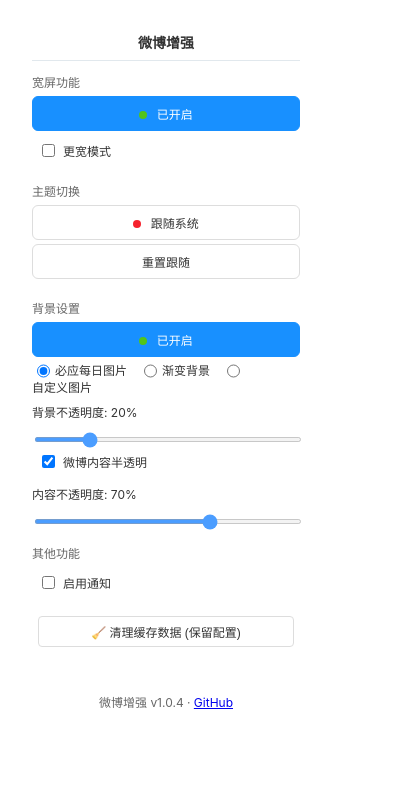
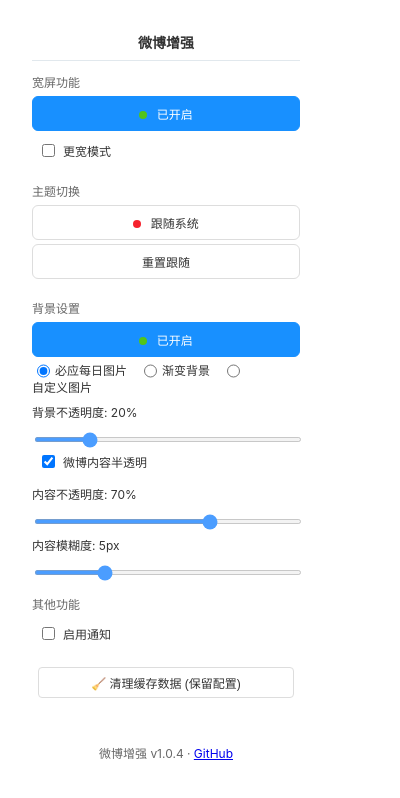
Before and after one commit to xzy-nine/youhou, a browser extension: page popup.html in a window 400 px wide. Both pictures are taken after a click on the button "已关闭". Drawn offline with Linux system fonts and the light colour scheme.

Commit message:
添加内容模糊度设置，优化内容透明度控制逻辑，

```diff
--- a/popup.html
+++ b/popup.html
@@ -302,10 +302,14 @@
           <input type="checkbox" id="content-transparency-toggle">
           <label for="content-transparency-toggle">微博内容半透明</label>
         </div>
-
-        <div class="range-control" id="content-opacity-container" style="display:none;">
+          <div class="range-control" id="content-opacity-container" style="display:none;">
           <label for="content-opacity">内容不透明度: <span id="content-opacity-value">70%</span></label>
           <input type="range" id="content-opacity" min="20" max="95" value="70">
+        </div>
+
+        <div class="range-control" id="content-blur-container" style="display:none;">
+          <label for="content-blur">内容模糊度: <span id="content-blur-value">5px</span></label>
+          <input type="range" id="content-blur" min="0" max="20" value="5">
         </div>
       </div>
     </div>
--- a/popup.js
+++ b/popup.js
@@ -60,11 +60,14 @@
   const widescreenToggle = document.getElementById('widescreen-toggle');
   const widescreenStatus = document.getElementById('widescreen-status');
   const widescreenIndicator = widescreenToggle.querySelector('.status-indicator');
-
-  widescreenToggle.className = userSettings.widescreen_enabled ? 'active' : '';
+    widescreenToggle.className = userSettings.widescreen_enabled ? 'active' : '';
   widescreenStatus.textContent = userSettings.widescreen_enabled ? '已开启' : '已关闭';
   widescreenIndicator.className = `status-indicator ${userSettings.widescreen_enabled ? 'on' : 'off'}`;
-  document.getElementById('widescreen-loose').checked = userSettings.widescreen_loose;
+
+  const widescreenLooseCheckbox = document.getElementById('widescreen-loose');
+  if (widescreenLooseCheckbox) {
+    widescreenLooseCheckbox.checked = userSettings.widescreen_loose || false;
+  }
 
   // 更新主题按钮状态
   const themeToggle = document.getElementById('theme-toggle');
@@ -105,18 +108,42 @@
   const bgOpacityValue = Math.round(userSettings.background_opacity * 100);
   document.getElementById('background-opacity').value = bgOpacityValue;
   document.getElementById('background-opacity-value').textContent = `${bgOpacityValue}%`;
+  // 内容半透明设置
+  const contentTransparencyToggle = document.getElementById('content-transparency-toggle');
+  if (contentTransparencyToggle) {
+    contentTransparencyToggle.checked = userSettings.background_content_transparency;
+    const contentOpacityContainer = document.getElementById('content-opacity-container');
+    const contentBlurContainer = document.getElementById('content-blur-container');
 
-  // 内容半透明设置
-  document.getElementById('content-transparency-toggle').checked = userSettings.background_content_transparency;
-  document.getElementById('content-opacity-container').style.display =
-    userSettings.background_content_transparency ? 'block' : 'none';
+    if (contentOpacityContainer) {
+      contentOpacityContainer.style.display = userSettings.background_content_transparency ? 'block' : 'none';
+    }
+    if (contentBlurContainer) {
+      contentBlurContainer.style.display = userSettings.background_content_transparency ? 'block' : 'none';
+    }
+  }
 
   const contentOpacityValue = Math.round(userSettings.background_content_opacity * 100);
-  document.getElementById('content-opacity').value = contentOpacityValue;
-  document.getElementById('content-opacity-value').textContent = `${contentOpacityValue}%`;
+  const contentOpacityInput = document.getElementById('content-opacity');
+  const contentOpacityValueSpan = document.getElementById('content-opacity-value');
+  if (contentOpacityInput && contentOpacityValueSpan) {
+    contentOpacityInput.value = contentOpacityValue;
+    contentOpacityValueSpan.textContent = `${contentOpacityValue}%`;
+  }
 
+  // 内容模糊度设置
+  const contentBlurValue = userSettings.background_content_blur || 5;
+  const contentBlurInput = document.getElementById('content-blur');
+  const contentBlurValueSpan = document.getElementById('content-blur-value');
+  if (contentBlurInput && contentBlurValueSpan) {
+    contentBlurInput.value = contentBlurValue;
+    contentBlurValueSpan.textContent = `${contentBlurValue}px`;
+  }
   // 通知设置
-  document.getElementById('notification-toggle').checked = userSettings.widescreen_notify_enabled || false;
+  const notificationToggle = document.getElementById('notification-toggle');
+  if (notificationToggle) {
+    notificationToggle.checked = userSettings.widescreen_notify_enabled || userSettings.background_notify_enabled || false;
+  }
 }
 
 function setupEventListeners() {
@@ -127,8 +154,7 @@
     updateUI();
     sendMessageToContentScript({ action: 'updateWidescreen' });
   });
-
-  document.getElementById('widescreen-loose').addEventListener('change', (e) => {
+    document.getElementById('widescreen-loose').addEventListener('change', (e) => {
     userSettings.widescreen_loose = e.target.checked;
     chrome.storage.local.set({ widescreen_loose: e.target.checked });
     sendMessageToContentScript({ action: 'updateWidescreen' });
@@ -223,22 +249,36 @@
     chrome.storage.local.set({ background_opacity: value });
     sendMessageToContentScript({ action: 'updateBackground' });
   });
+    document.getElementById('content-transparency-toggle').addEventListener('change', (e) => {
+    userSettings.background_content_transparency = e.target.checked;
+    const contentOpacityContainer = document.getElementById('content-opacity-container');
+    const contentBlurContainer = document.getElementById('content-blur-container');
 
-  document.getElementById('content-transparency-toggle').addEventListener('change', (e) => {
-    userSettings.background_content_transparency = e.target.checked;
-    document.getElementById('content-opacity-container').style.display = e.target.checked ? 'block' : 'none';
+    if (contentOpacityContainer) {
+      contentOpacityContainer.style.display = e.target.checked ? 'block' : 'none';
+    }
+    if (contentBlurContainer) {
+      contentBlurContainer.style.display = e.target.checked ? 'block' : 'none';
+    }
+
     chrome.storage.local.set({ background_content_transparency: e.target.checked });
     sendMessageToContentScript({ action: 'updateBackground' });
   });
-
-  document.getElementById('content-opacity').addEventListener('input', (e) => {
+    document.getElementById('content-opacity').addEventListener('input', (e) => {
     const value = parseInt(e.target.value) / 100;
     userSettings.background_content_opacity = value;
     document.getElementById('content-opacity-value').textContent = `${e.target.value}%`;
     chrome.storage.local.set({ background_content_opacity: value });
     sendMessageToContentScript({ action: 'updateBackground' });
   });
-    // 通知设置
+
+  document.getElementById('content-blur').addEventListener('input', (e) => {
+    const value = parseInt(e.target.value);
+    userSettings.background_content_blur = value;
+    document.getElementById('content-blur-value').textContent = `${value}px`;
+    chrome.storage.local.set({ background_content_blur: value });
+    sendMessageToContentScript({ action: 'updateBackground' });
+  });// 通知设置 - 同时控制宽屏和背景通知
   document.getElementById('notification-toggle').addEventListener('change', (e) => {
     userSettings.widescreen_notify_enabled = e.target.checked;
     userSettings.background_notify_enabled = e.target.checked;
```
